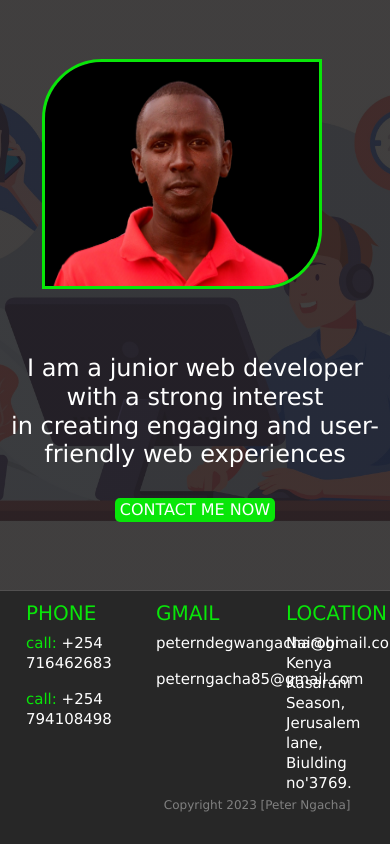
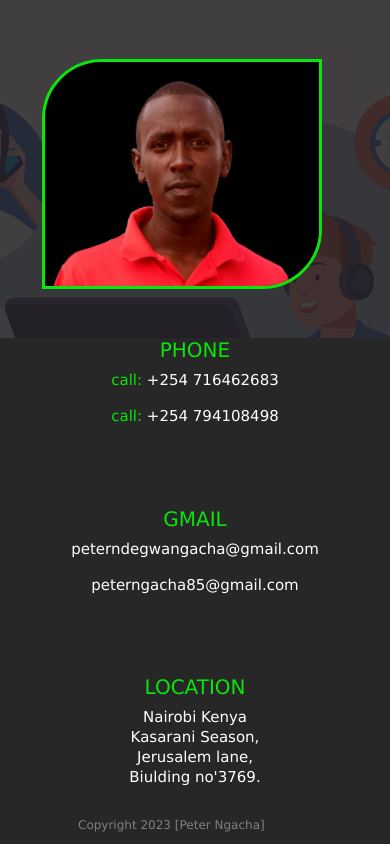
Before and after one commit to Peterngacha85/Resume, a plain HTML site: page index.html in a window 390 px wide. Shown: the part 2982-3826 px from the top of the page. Drawn offline with nearby package versions, Linux system fonts and the light colour scheme.

Commit message:
Update style.css
css footer updated

```diff
--- a/style.css
+++ b/style.css
@@ -533,5 +533,31 @@ nav ul li a:hover::after{
         margin-bottom: 130px;
         top: 40px;
     }
+    #footer{
+        width: 100%;
+        height: fit-content;
+        display: block;
+        align-items: center;
+        text-align: center;
+    }
+    .contact_footer{
+        width: 100%;
+        height: 20vh;
+        color: #ffff;
+        text-align: center;
+        font-size: 15px;
+        line-height: 20px;
+        margin-top: 0px;
+    }
+    .copyright{
+        position: absolute;
+        bottom: 10px;
+        left: calc(20%);
+
+    }
+    .copyright small{
+        font-size: 12px;
+    }
 }
 }
+}
```
